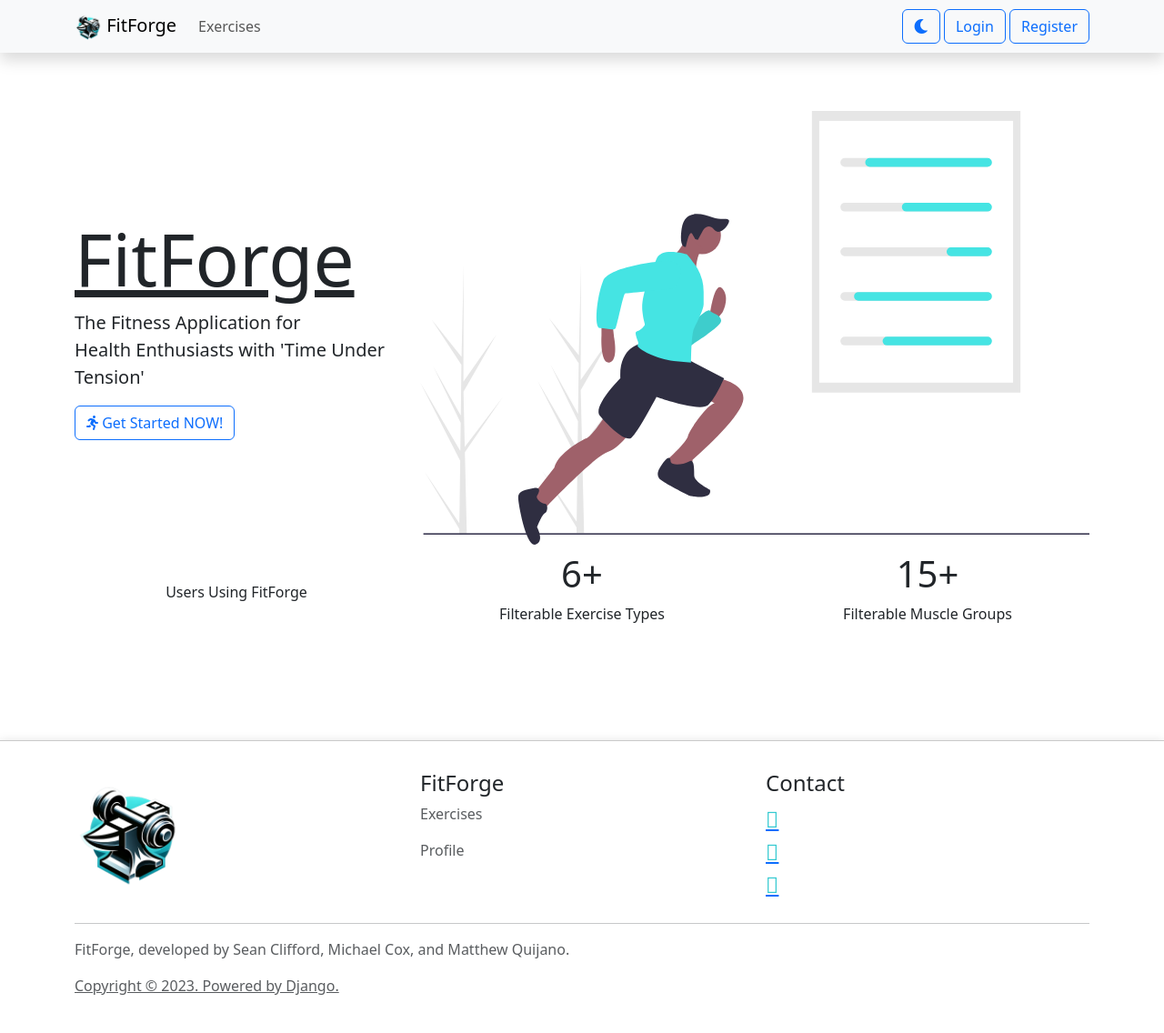
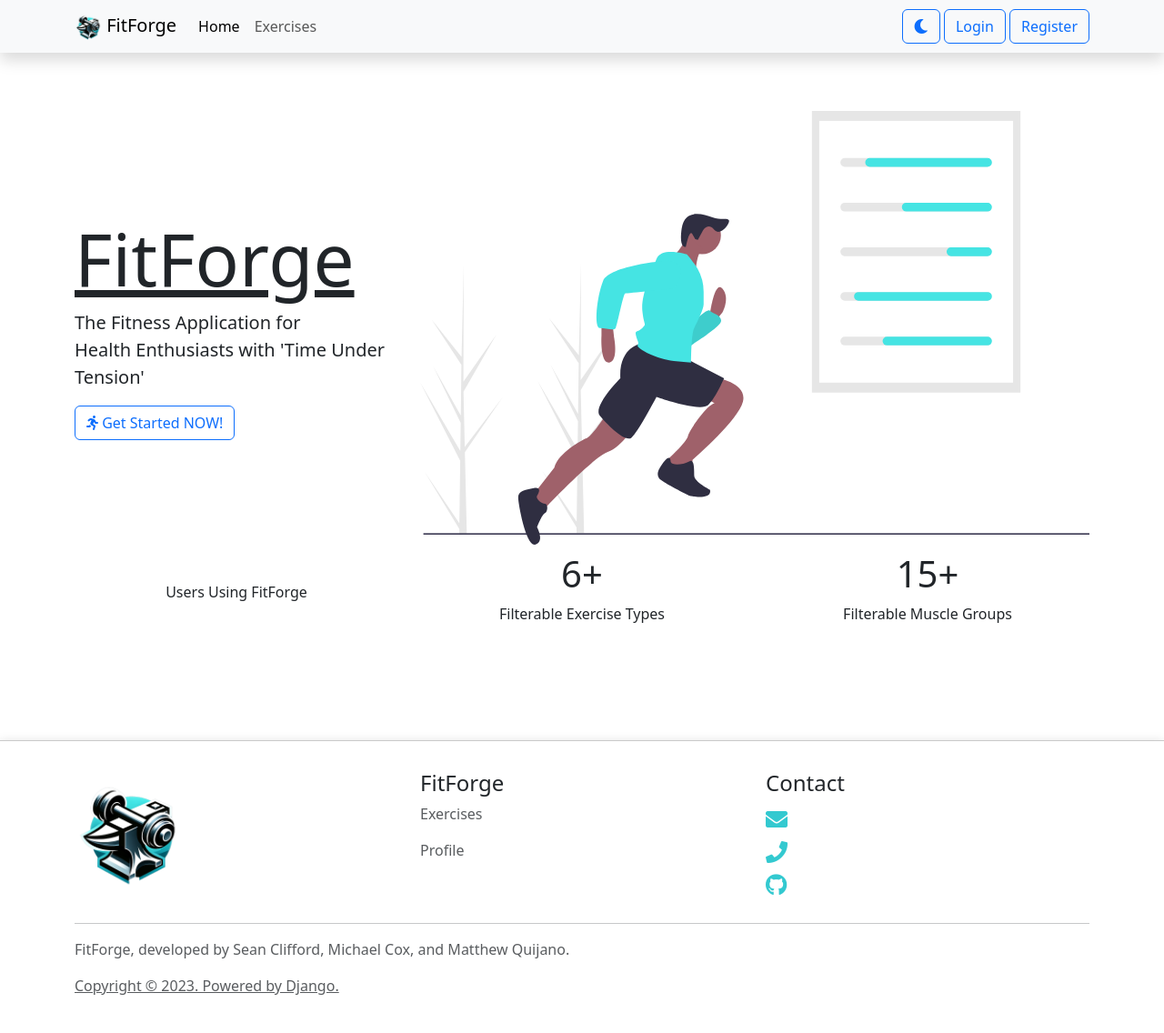
Before and after one commit to mq022002/FitForge, a Django app: page / in a window 1280 px wide. Shown: the whole page at 91% size. Run offline with Django 4.2, Linux system fonts and the light colour scheme.

Commit message:
Fix: FA icons, re-added home navigation

```diff
--- a/templates/base.html
+++ b/templates/base.html
@@ -24,13 +24,16 @@
         {% endif %}
          mb-3 shadow">
         <div class="container">
-          <a class="navbar-brand" href="{% if user.is_authenticated %}{% url 'profile' %}{% else %}{% url 'home' %}{% endif %}">
+          <a class="navbar-brand" href="{% url 'home' %}">
             <img src="{% static 'images/FitForge_Logo.png' %}" width="30" height="30" alt="">
             FitForge
           </a>
           <button class="navbar-toggler" type="button" data-bs-toggle="collapse" data-bs-target="#navbarSupportedContent" aria-controls="navbarSupportedContent" aria-expanded="false" aria-label="Toggle navigation"><span class="navbar-toggler-icon"></span></button>
           <div class="collapse navbar-collapse" id="navbarSupportedContent">
             <ul class="navbar-nav me-auto mb-2 mb-lg-0">
+              <li class="nav-item">
+                <a class="nav-link {% if current_page == 'home' %}active{% endif %}" href="{% url 'home' %}">Home</a>
+              </li>
               {% if user.is_authenticated %}
                 <li class="nav-item">
                   <a class="nav-link {% if current_page == 'workouts' %}active{% endif %}" href="{% url 'workouts' %}">Workouts</a>
@@ -83,9 +86,9 @@
           </div>
           <div class="col-md-4 py-2 text-center text-md-start d-flex flex-column">
             <h4>Contact</h4>
-            <a class="fs-4" href="mailto:fitforge@polandmail.com"><i class="fa-solid fa-envelope icon-color"></i></a>
-            <a class="fs-4" href="tel:2034790526"><i class="fa-solid fa-phone icon-color"></i></a>
-            <a class="fs-4" href="https://github.com/mq022002/FitForge"><i class="fa-brands fa-github icon-color"></i></a>
+            <a class="fs-4" href="mailto:fitforge@polandmail.com"><i class="fas fa-envelope icon-color"></i></a>
+            <a class="fs-4" href="tel:2034790526"><i class="fas fa-phone icon-color"></i></a>
+            <a class="fs-4" href="https://github.com/mq022002/FitForge"><i class="fab fa-github icon-color"></i></a>
           </div>
         </div>
         <hr>
```
